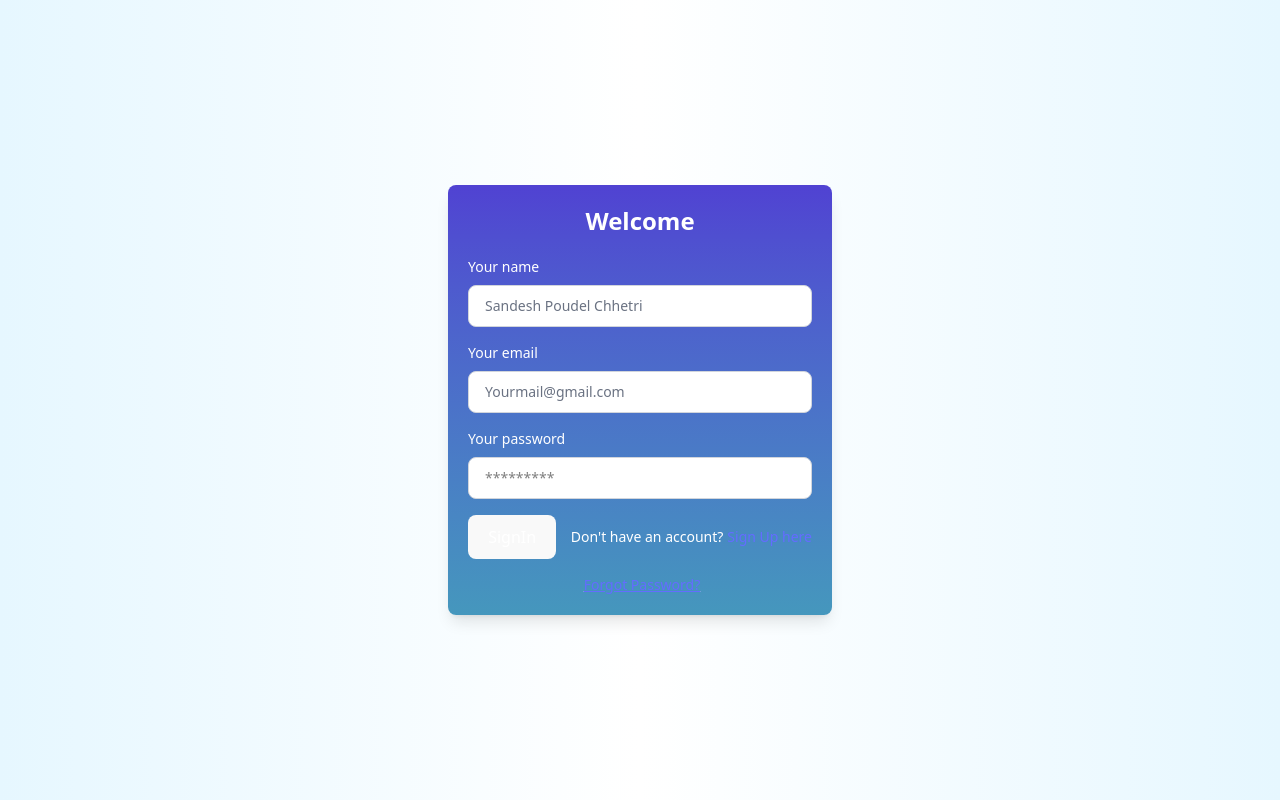
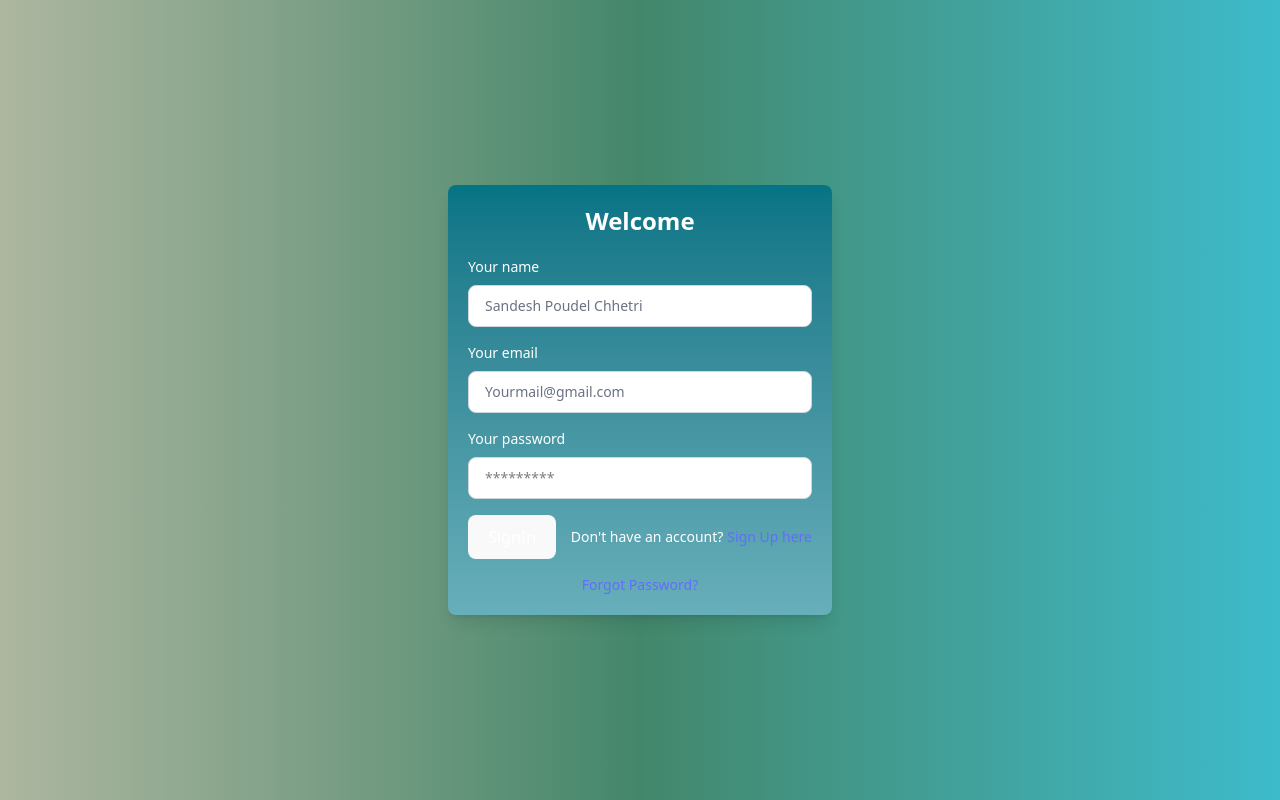
Before and after one commit to Jerry7675/pms, a React (Vite) app: page / in a window 1280 px wide. Built offline with nearby package versions, Linux system fonts and the light colour scheme.

Commit message:
gradient change

```diff
--- a/src/Login_form.jsx
+++ b/src/Login_form.jsx
@@ -1,18 +1,16 @@
-// Login_form.jsx
 import React, { useState } from 'react';
 import { Link } from 'react-router-dom'
 
 function Login_form() {
-  // const navigate = useNavigate()
   const [formData, setFormData] = useState({
     email: '',
   });
+
   const handleSubmit = (e) => {
-    e.preventDefault(); // This prevents page refresh
-    // Add your form submission logic here
+    e.preventDefault();
     console.log('Form data:', formData);
-    // You can add API call here
   };
+
   const handleChange = (e) => {
     setFormData({
       ...formData,
@@ -21,8 +19,9 @@ function Login_form() {
   };
 
   return (
-    <main className="min-h-screen bg-gradient-to-r from-[#E6F7FF] via-[#FFFFFF] to-[#E6F7FF] flex items-center justify-center">
-      <div className="w-96 backdrop-blur-lg bg-opacity-90 rounded-lg shadow-lg p-5 bg-gradient-to-b from-[#5042d2] to-[#4597bd] text-black">
+    <main className="max-h-screen bg-gradient-to-r from-[#7d8b67a0] via-[#43876b] to-[#3dbbcb] flex items-center justify-center">
+      <div className='flex items-center justify-center h-screen'>
+      <div className="w-96 backdrop-blur-lg bg-opacity-90 rounded-lg shadow-lg p-5 bg-gradient-to-b from-[#047485] to-[#67afba] text-black">
         <h2 className="text-2xl font-bold pb-5 text-center text-white">Welcome</h2>
         <form onSubmit={handleSubmit}>
           {/* Name Input */}
@@ -31,7 +30,7 @@ function Login_form() {
             <input
               type="text"
               id="name"
-              className="bg-[#FFFFFF] border border-gray-300 text-black text-sm rounded-lg focus:ring-2 focus:ring-[#1E90FF] focus:border-[#1E90FF] w-full py-2.5 px-4 placeholder-gray-500"
+              className="bg-[#ffffff] border border-gray-300 text-black text-sm rounded-lg focus:ring-2 focus:ring-[#1E90FF] focus:border-[#1E90FF] w-full py-2.5 px-4 placeholder-gray-500"
               placeholder="Sandesh Poudel Chhetri"
               required
               value={formData.name}
@@ -70,21 +69,33 @@ function Login_form() {
           <div className="flex items-center justify-between mb-4">
             <button
               type="submit"
-              className="text-white bg-[#1E90FF] hover:bg-[#87CEFA] focus:ring-2 focus:ring-[#1E90FF] font-medium rounded-lg text-sm py-2.5 px-5 w-full sm:w-auto"
+              className="text-white bg-[#1E90FF] hover:bg-[#87CEFA] focus:ring-4 focus:ring-[#4dc7e2] font-medium rounded-lg text-sm py-2.5 px-5 w-full sm:w-auto"
             >
               SignIn
             </button>
-            <div className="flex items-center text-sm text-white">
-              <p>Don't have an account?</p>
-              <p className="cursor-pointer ml-1 text-[#00BFFF]"><Link to="/register" className="text-[#00BFFF]
-              ">Sign Up here</Link></p>
+            <div className="flex items-center text-sm">
+              <p className="text-white">Don't have an account?</p>
+              <Link
+                to="/register"
+                className="ml-1 text-white hover:text-blue-500 underline"
+              >
+                Sign Up here
+              </Link>
             </div>
           </div>
+
           <div className="text-sm">
-            <p className="underline cursor-pointer ml-1 flex justify-center  text-white"><Link to="/forgot">Forgot Password?</Link></p>
+            <Link
+              to="/forgot"
+              className="flex justify-center text-blue-700 hover:text-blue-600 underline"
+            >
+              Forgot Password?
+            </Link>
           </div>
         </form>
+        </div>
       </div>
+
     </main>
   );
 }
--- a/src/Otp.jsx
+++ b/src/Otp.jsx
@@ -29,7 +29,7 @@ function Otp({ otp, setOtp }) {
             Confirm
         </button>
     </div>
-    <Link to="/">Back to Login</Link>
+    <Link to="/"className='flex justify-centre'>Back to Login</Link>
 </div>
   );
 }
--- a/src/Registration.jsx
+++ b/src/Registration.jsx
@@ -31,7 +31,9 @@ function Registration() {
     };
 
     return (
-        <div className="h-screen w-screen"  style={{ background: 'linear-gradient(to bottom, #E6F7FF, #FFFFFF, #E6F7FF)' }}>
+         <div className="max-h-screen"  style={{ background: 'linear-gradient(to bottom, #E6F7FF, #FFFFFF, #E6F7FF)' }}>
+            <div className='h-screen bg-gradient-to-r from-[#7d8b67a0] via-[#43876b] to-[#3dbbcb] flex items-center justify-center'>
+
             <div className="max-w-xl mx-auto my-8 py-8 px-4 shadow-lg sm:rounded-lg sm:px-10"
                  style={{ background: 'linear-gradient(to bottom, #5042d2, #4597bd)', color: '#FFFFFF' }}>
                 <form onSubmit={handleSubmit} className="flex-col space-y-4">
@@ -175,6 +177,8 @@ function Registration() {
                 </form>
             </div>
         </div>
+     </div>
+
     );
 }
 
```
